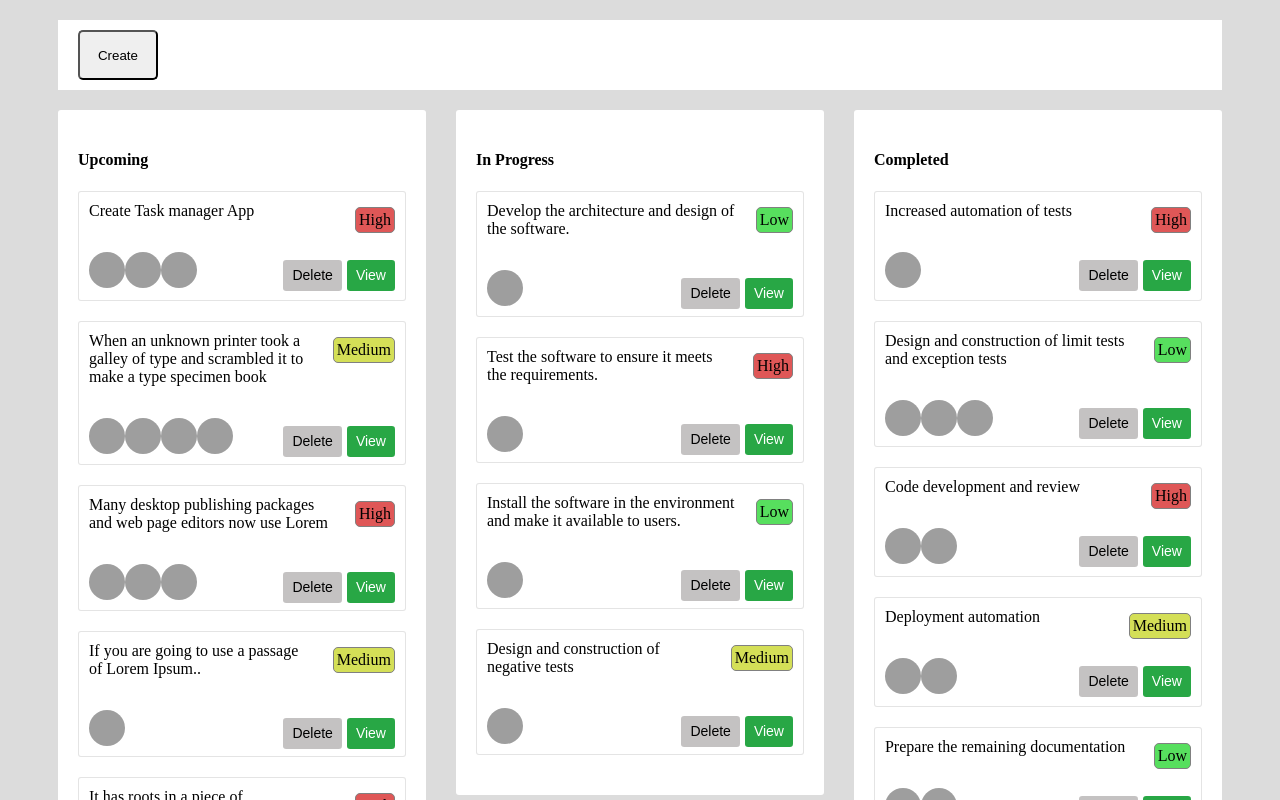
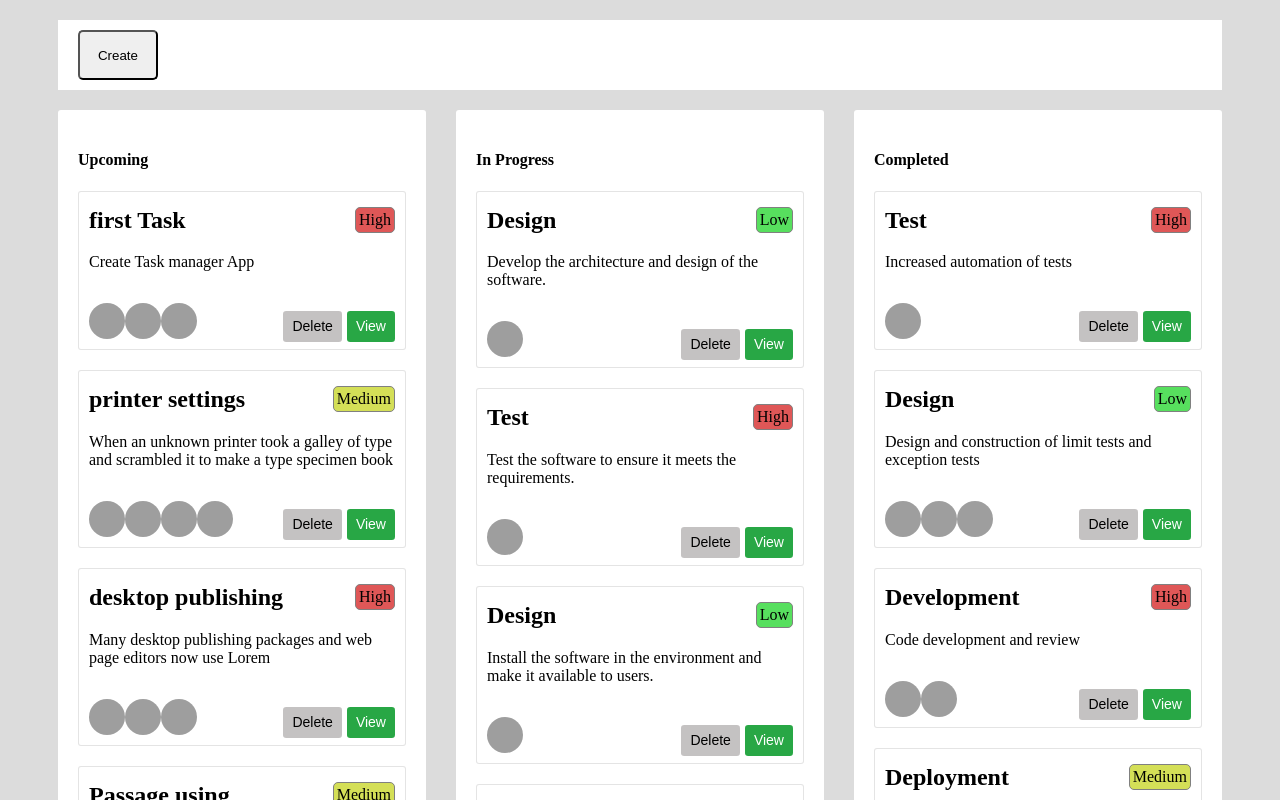
Before and after one commit to MagenVadim/task-board, a React (Create React App) app: page / in a window 1280 px wide. Shown: the top 800 px of the page. Built offline with nearby package versions, Linux system fonts and the light colour scheme; grey boxes are pictures that could not be loaded.

Commit message:
#21 use-location for task-elit has implemented

```diff
--- a/src/components/Column/Column.jsx
+++ b/src/components/Column/Column.jsx
@@ -3,6 +3,7 @@ import { Task } from '../Task/Task';
 
 
 export const Column = ({title, cardList}) => {
+  console.log(cardList)
   return (
       <div className="col-lg-4">
         <div className="card-box">
@@ -12,6 +13,7 @@ export const Column = ({title, cardList}) => {
                     <Task
                       key={el.id}
                       id={el.id}
+                      taskTitle={el.title}
                       description={el.description}
                       userID={el.userID}
                       priority={el.priority}
--- a/src/components/Task/Task.css
+++ b/src/components/Task/Task.css
@@ -25,3 +25,6 @@
     background-color: rgb(87, 223, 94);
     border-radius: 5px;
   }
+.task-title{
+  margin-top: 5px;
+}
--- a/src/components/Task/Task.jsx
+++ b/src/components/Task/Task.jsx
@@ -6,7 +6,7 @@ import styles from './Task.css'
 import { useSelector } from 'react-redux'
 
 
-export const Task = ({id, description, userID, priority}) => {
+export const Task = ({id, description, taskTitle, userID, priority}) => {
 
     const userStore = useSelector(state => state.userReducer)
 
@@ -24,7 +24,9 @@ export const Task = ({id, description, userID, priority}) => {
                 {priority}
             </div>
 
+            <h2 className="task-title">{taskTitle}</h2>
             {description}
+
 
             <div className="mt-3">
                 <p className="view-button float-right mb-0 mt-2">
--- a/src/pages/TaskEdit/TaskEdit.jsx
+++ b/src/pages/TaskEdit/TaskEdit.jsx
@@ -6,12 +6,16 @@ import {InputDescriptionField} from '../../components/InputDescriptionField/Inpu
 import { useSelector, useDispatch } from 'react-redux'
 import { editTask } from '../../store/taskSlice'
 import { useState, useEffect } from 'react'
+import { useLocation } from "react-router-dom"
 
 
 export const TaskEdit = () => {
     const dispatch = useDispatch();
     const taskStore = useSelector(state => state.taskReducer)
-    const id = "09"
+
+    const location = useLocation()
+    const { id } = location.state
+
     const task = taskStore.find(el =>el.id===id)
     const taskObject= {...task}
 
@@ -21,7 +25,7 @@ export const TaskEdit = () => {
     const [taskDesc, setTaskDesc] = useState(task.description)
 
     useEffect(()=>{
-      taskObject.task = taskTitle;
+      taskObject.title = taskTitle;
       taskObject.description = taskDesc;
     }, [taskTitle, taskDesc])
 
--- a/src/pages/TaskView/TaskView.jsx
+++ b/src/pages/TaskView/TaskView.jsx
@@ -1,5 +1,6 @@
 import { useSelector } from 'react-redux'
 import { useLocation } from "react-router-dom"
+import {Link} from 'react-router-dom'
 import styles from './TaskView.css'
 
 
@@ -67,8 +68,10 @@ export const TaskView = () => {
 
       </div>
 
+      <Link to={`/task/edit/${id}`} state={{id}}>
+        <button className='btn-create'>Edit</button>
+      </Link>
 
-        <button className='btn-create'>Edit</button>
     </div>
 
   )
```
